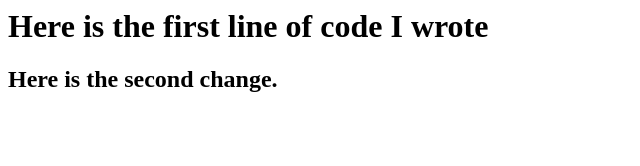
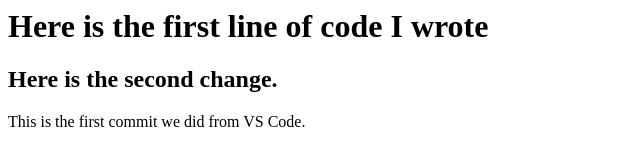
Before and after one commit to Thomas-Basham/html-git-demo, a plain HTML site: page index.html in a window 1280 px wide. Shown: the whole page, without its empty margins (0-640 px from the left). Drawn offline with Linux system fonts and the light colour scheme.

Commit message:
Add a paragraph to index.html to highlight the first commit from VS Code

```diff
--- a/index.html
+++ b/index.html
@@ -2,5 +2,7 @@
   <body>
     <h1>Here is the first line of code I wrote</h1>
     <h2>Here is the second change.</h2>
+
+    <p>This is the first commit we did from VS Code.</p>
   </body>
 </html>
```
